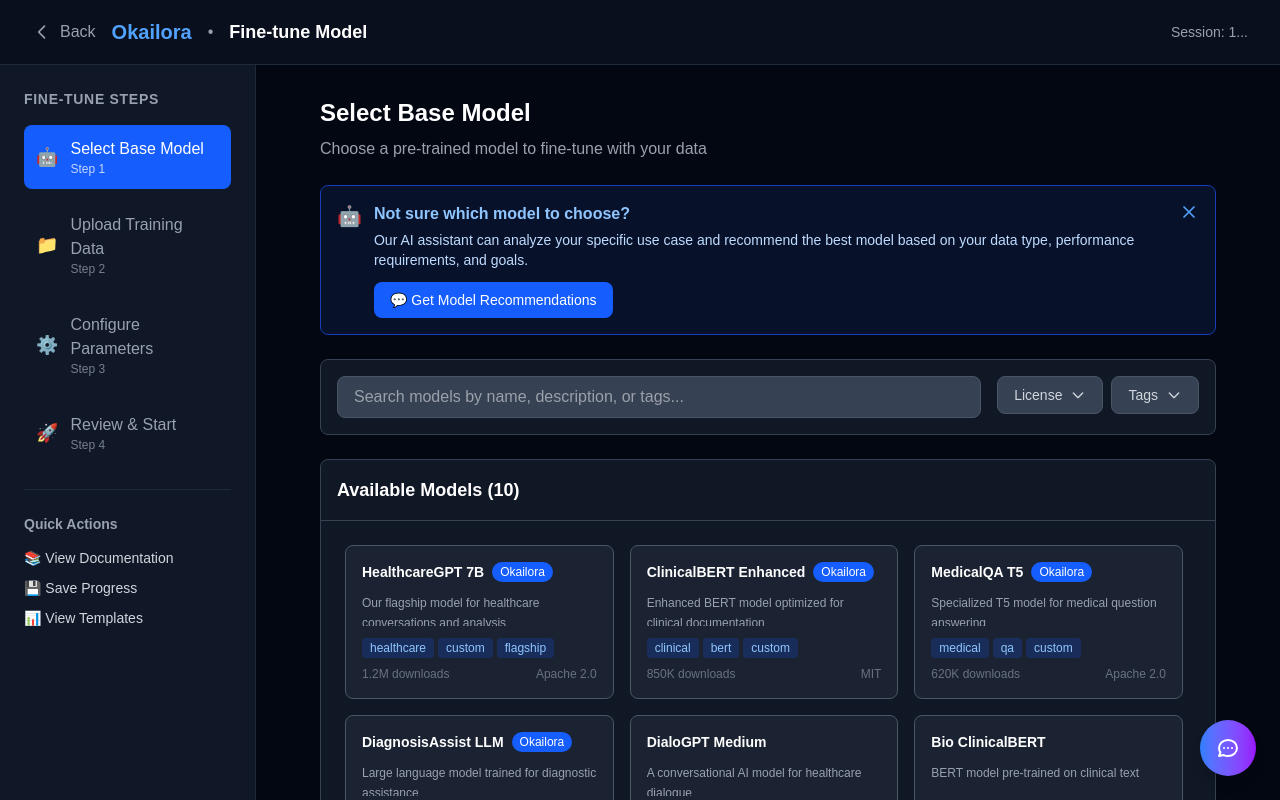
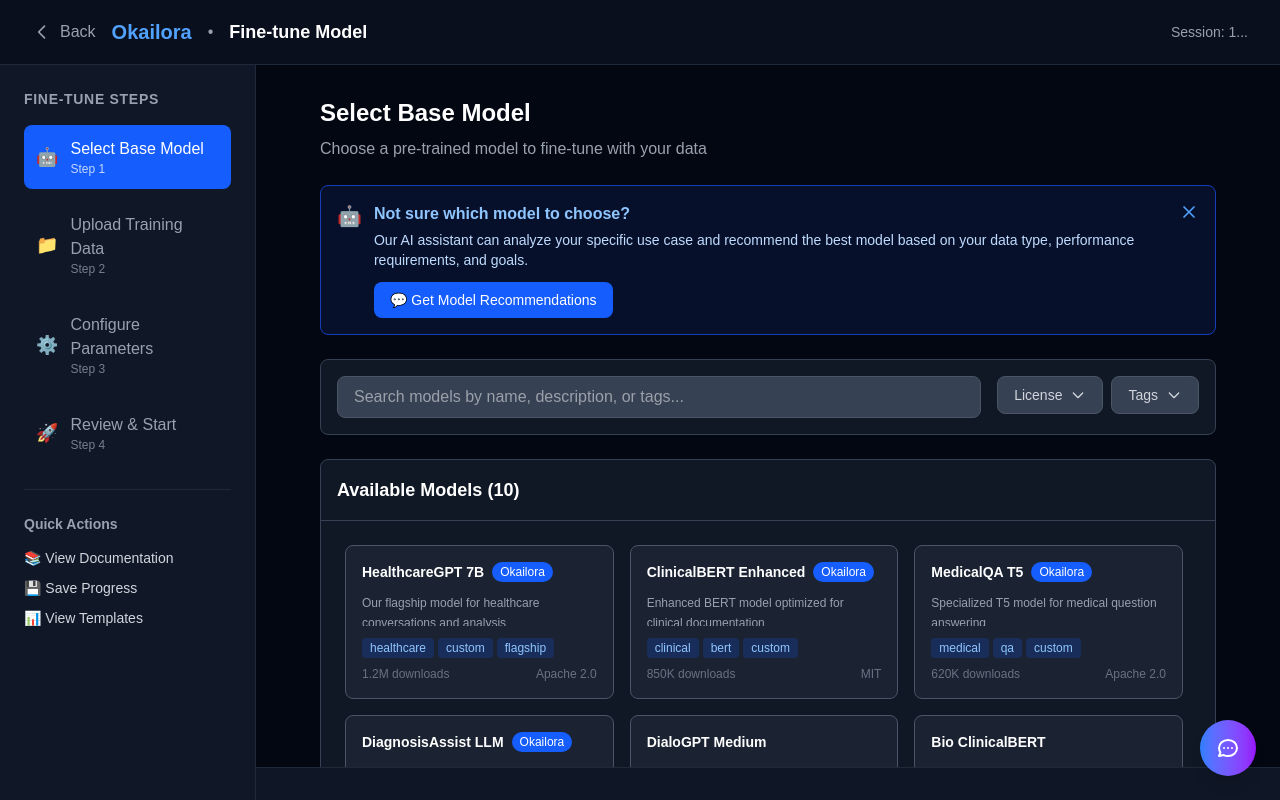
Before and after one commit to xinlei55555/okailora, a Next.js app in the folder frontend/: page /finetune/1 in a window 1280 px wide. Built offline with nearby package versions, Linux system fonts and the light colour scheme.

Commit message:
slightly improve finetune

```diff
--- a/frontend/src/app/finetune/[sessionId]/page.tsx
+++ b/frontend/src/app/finetune/[sessionId]/page.tsx
@@ -241,9 +241,9 @@
   };
 
   return (
-    <div className="min-h-screen bg-gray-950 text-white">
+    <div className="h-screen bg-gray-950 text-white flex flex-col">
       {/* Header */}
-      <header className="border-b border-gray-800 bg-gray-900/50 backdrop-blur-sm">
+      <header className="border-b border-gray-800 bg-gray-900/50 backdrop-blur-sm flex-shrink-0">
         <div className="max-w-7xl mx-auto px-4 sm:px-6 lg:px-8">
           <div className="flex justify-between items-center h-16">
             <div className="flex items-center space-x-4">
@@ -267,9 +267,9 @@
         </div>
       </header>
 
-      <div className="flex">
+      <div className="flex flex-1 overflow-hidden">
         {/* Sidebar */}
-        <aside className="w-64 bg-gray-900 border-r border-gray-800 min-h-screen">
+        <aside className="w-64 bg-gray-900 border-r border-gray-800 flex-shrink-0 overflow-y-auto">
           <div className="p-6">
             <div className="mb-6">
               <h2 className="text-sm font-semibold text-gray-400 uppercase tracking-wider mb-4">
@@ -320,8 +320,9 @@
         </aside>
 
         {/* Main Content */}
-        <main className={`flex-1 transition-all duration-300 ${isChatOpen ? 'mr-96' : ''}`}>
-          <div className="p-8">
+        <main className={`flex-1 transition-all duration-300 ${isChatOpen ? 'mr-96' : ''} flex flex-col overflow-hidden`}>
+          <div className="flex-1 overflow-y-auto">
+            <div className="p-8 pb-6">
               <div className="max-w-4xl mx-auto">
               {/* Step 1: Model Selection */}
               {currentStep === 1 && (
@@ -627,17 +628,6 @@
                       )}
                     </div>
                   </div>
-
-                  {selectedModel && (
-                    <div className="flex justify-end">
-                      <button
-                        onClick={() => setCurrentStep(2)}
-                        className="bg-blue-600 hover:bg-blue-700 text-white px-6 py-3 rounded-lg transition-colors font-medium"
-                      >
-                        Continue to Data Upload →
-                      </button>
-                    </div>
-                  )}
                 </div>
               )}
 
@@ -755,23 +745,6 @@
                         </p>
                       </div>
                     </div>
-                  </div>
-
-                  <div className="flex justify-between">
-                    <button
-                      onClick={() => setCurrentStep(1)}
-                      className="border border-gray-600 text-gray-300 hover:bg-gray-700 px-6 py-2 rounded-lg transition-colors"
-                    >
-                      ← Back to Model Selection
-                    </button>
-                    {uploadedFiles.some(f => f.status === 'completed') && (
-                      <button
-                        onClick={() => setCurrentStep(3)}
-                        className="bg-blue-600 hover:bg-blue-700 text-white px-6 py-2 rounded-lg transition-colors"
-                      >
-                        Configure Parameters →
-                      </button>
-                    )}
                   </div>
                 </div>
               )}
@@ -962,21 +935,6 @@
                       </div>
                     </div>
                   </div>
-
-                  <div className="flex justify-between">
-                    <button
-                      onClick={() => setCurrentStep(2)}
-                      className="border border-gray-600 text-gray-300 hover:bg-gray-700 px-6 py-2 rounded-lg transition-colors"
-                    >
-                      ← Back to Data Upload
-                    </button>
-                    <button
-                      onClick={() => setCurrentStep(4)}
-                      className="bg-blue-600 hover:bg-blue-700 text-white px-6 py-2 rounded-lg transition-colors"
-                    >
-                      Review & Start Training →
-                    </button>
-                  </div>
                 </div>
               )}
 
@@ -1084,6 +1042,78 @@
                     </div>
                   </div>
 
+                </div>
+              )}
+
+              {/* Placeholder for step > 4 */}
+              {currentStep > 4 && (
+                <div className="text-center py-12">
+                  <div className="text-4xl mb-4">🚧</div>
+                  <h2 className="text-xl font-semibold mb-2">Step {currentStep} Coming Soon</h2>
+                  <p className="text-gray-400 mb-6">This step is under development</p>
+                </div>
+              )}
+              </div>
+            </div>
+          </div>
+
+          {/* Sticky Navigation Footer */}
+          <div className="border-t border-gray-800 bg-gray-900/95 backdrop-blur-sm p-4 flex-shrink-0">
+            <div className="max-w-4xl mx-auto">
+              {/* Step 1 Navigation */}
+              {currentStep === 1 && (
+                <div className="flex justify-end">
+                  {selectedModel && (
+                    <button
+                      onClick={() => setCurrentStep(2)}
+                      className="bg-blue-600 hover:bg-blue-700 text-white px-6 py-3 rounded-lg transition-colors font-medium"
+                    >
+                      Continue to Data Upload →
+                    </button>
+                  )}
+                </div>
+              )}
+
+              {/* Step 2 Navigation */}
+              {currentStep === 2 && (
+                <div className="flex justify-between">
+                  <button
+                    onClick={() => setCurrentStep(1)}
+                    className="border border-gray-600 text-gray-300 hover:bg-gray-700 px-6 py-2 rounded-lg transition-colors"
+                  >
+                    ← Back to Model Selection
+                  </button>
+                  {uploadedFiles.some(f => f.status === 'completed') && (
+                    <button
+                      onClick={() => setCurrentStep(3)}
+                      className="bg-blue-600 hover:bg-blue-700 text-white px-6 py-2 rounded-lg transition-colors"
+                    >
+                      Configure Parameters →
+                    </button>
+                  )}
+                </div>
+              )}
+
+              {/* Step 3 Navigation */}
+              {currentStep === 3 && (
+                <div className="flex justify-between">
+                  <button
+                    onClick={() => setCurrentStep(2)}
+                    className="border border-gray-600 text-gray-300 hover:bg-gray-700 px-6 py-2 rounded-lg transition-colors"
+                  >
+                    ← Back to Data Upload
+                  </button>
+                  <button
+                    onClick={() => setCurrentStep(4)}
+                    className="bg-blue-600 hover:bg-blue-700 text-white px-6 py-2 rounded-lg transition-colors"
+                  >
+                    Review & Start Training →
+                  </button>
+                </div>
+              )}
+
+              {/* Step 4 Navigation */}
+              {currentStep === 4 && (
                 <div className="flex justify-between">
                   <button
                     onClick={() => setCurrentStep(3)}
@@ -1097,20 +1127,16 @@
                     🚀 Start Fine-tuning
                   </button>
                 </div>
-                </div>
               )}
 
-              {/* Placeholder for step > 4 */}
+              {/* Step > 4 Navigation */}
               {currentStep > 4 && (
-                <div className="text-center py-12">
-                  <div className="text-4xl mb-4">🚧</div>
-                  <h2 className="text-xl font-semibold mb-2">Step {currentStep} Coming Soon</h2>
-                  <p className="text-gray-400 mb-6">This step is under development</p>
+                <div className="flex justify-center">
                   <button
                     onClick={() => setCurrentStep(4)}
                     className="border border-gray-600 text-gray-300 hover:bg-gray-700 px-6 py-2 rounded-lg transition-colors"
                   >
-                    Back to Review
+                    ← Back to Review
                   </button>
                 </div>
               )}
```
Lines whose indentation alone changed are shown as unchanged.
